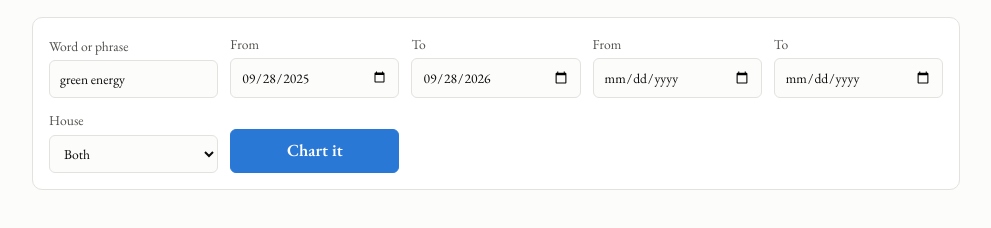
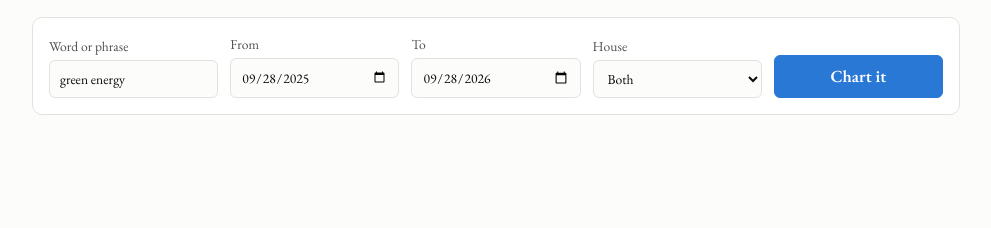
Before and after one commit to woodyjeffay/hansard, a website: page parties.html in a window 1280 px wide. Shown: the part 116-344 px from the top of the page, without its empty margins (144-1135 px from the left). Drawn offline with nearby package versions, Linux system fonts and the light colour scheme.

Commit message:
Remove duplicate date input fields in parties.html
Removed duplicate date input fields for 'From' and 'To'.

```diff
--- a/parties.html
+++ b/parties.html
@@ -190,10 +190,6 @@ const random = Math.floor(Math.random() * placeholders.length);
 
 document.getElementById("word").value = placeholders[random];
       </script>
-
-      <label>From <input id="start" type="date"></label>
-      <label>To <input id="end" type="date"></label>
-
 
       <label>From <input id="start" type="date"></label>
       <label>To <input id="end" type="date"></label>
```
